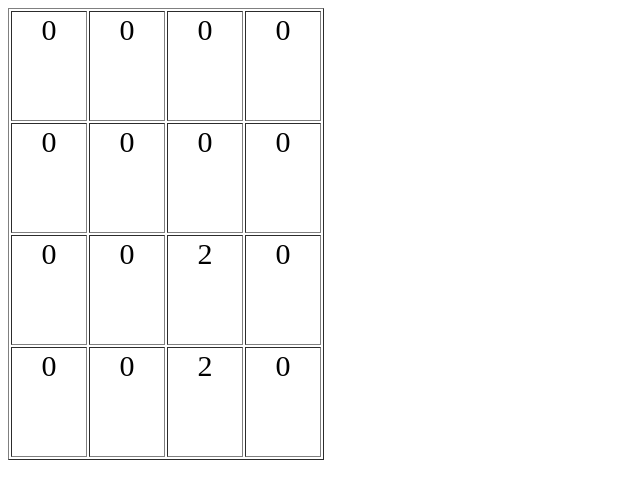
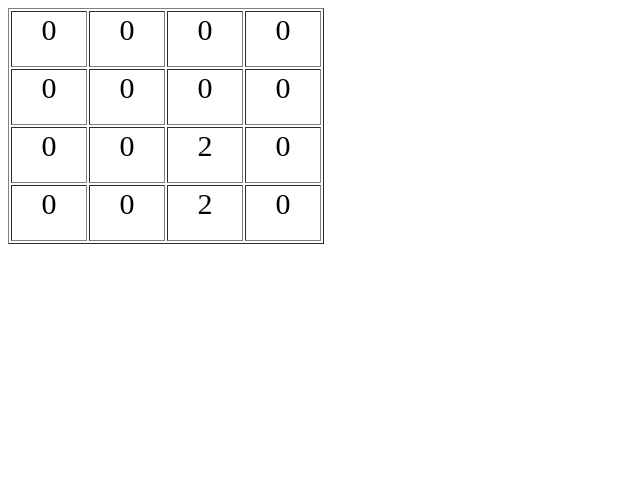
Before and after one commit to ajaydevarakonda/2048, a website with bundled scripts: page index.html in a window 1280 px wide. Shown: the whole page, without its empty margins (0-640 px from the left). Built offline with nearby package versions, Linux system fonts and the light colour scheme.

Commit message:
Reduce margin under each cell of table.

```diff
--- a/index.html
+++ b/index.html
@@ -15,7 +15,7 @@
         td:after {
             content: '';
             display: block;
-            margin-top: 100%;
+            margin-top: 25%;
         }
     </style>
 
```
